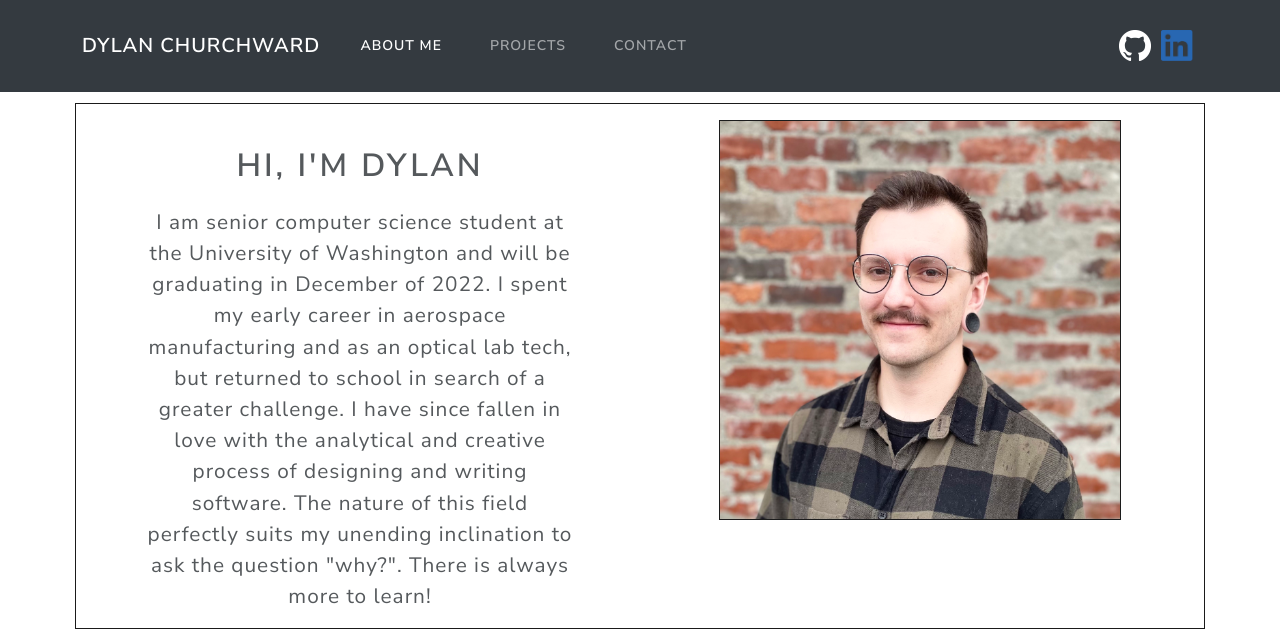
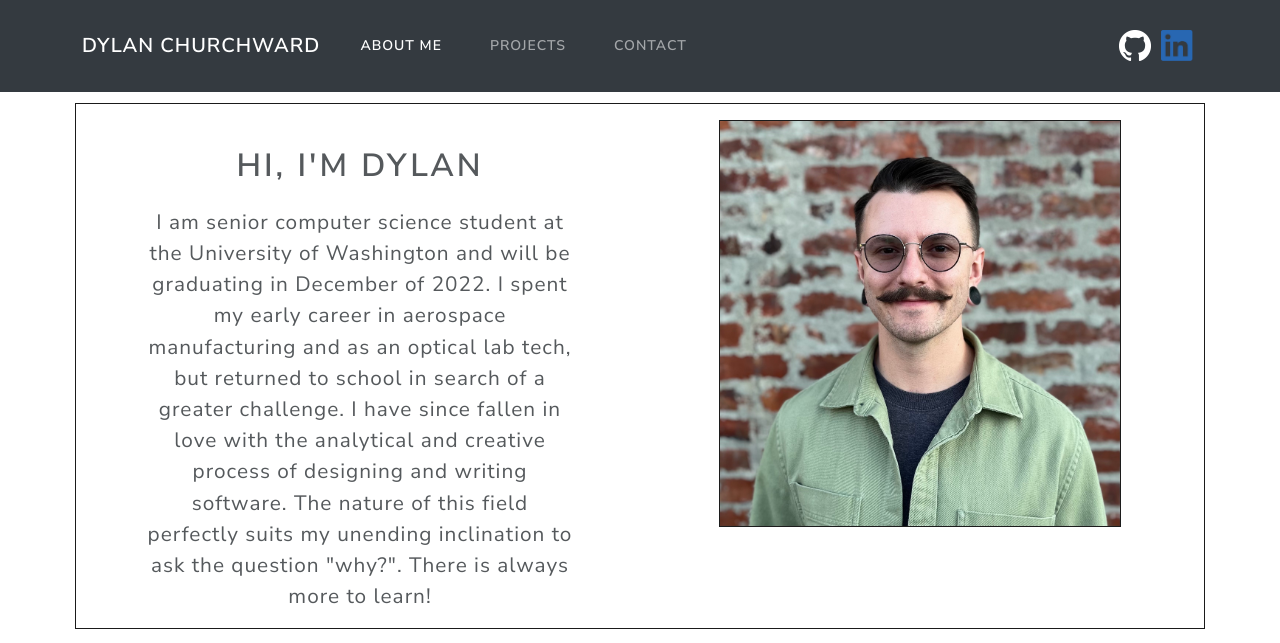
Before and after one commit to dylanChurchward/portfolio, a website: page index.html in a window 1280 px wide. Shown: the top 643 px of the page. Drawn offline with nearby package versions, Linux system fonts and the light colour scheme.

Commit message:
changed bio images, removed unused stylesheet

```diff
--- a/index.html
+++ b/index.html
@@ -7,7 +7,6 @@
     <meta http-equiv="X-UA-Compatible" content="IE=edge">
     <title></title>
     <meta name="viewport" content="width=device-width, initial-scale=1">
-    <!-- <link rel="stylesheet" href="https://bootswatch.com/5/morph/bootstrap.min.css"> -->
     <link rel="stylesheet" href="https://bootswatch.com/5/lux/bootstrap.min.css">
     <link rel="stylesheet" href="myStyle.css">
 
@@ -65,7 +64,7 @@
                         </p>
                     </div>
                     <div class="col-md-6 order-1 order-md-2">
-                        <img src="images/IMG_1457.jpg" class="mx-auto d-block" id="myImg">
+                        <img src="images/IMG_0189.jpg" class="mx-auto d-block" id="myImg">
                     </div>
                 </div>
             </div>
```
Also changed, not shown: package.json (added, +11 -0 lines), README.md (added), images/IMG_0189.jpg (added), images/IMG_1457.jpg (deleted).
